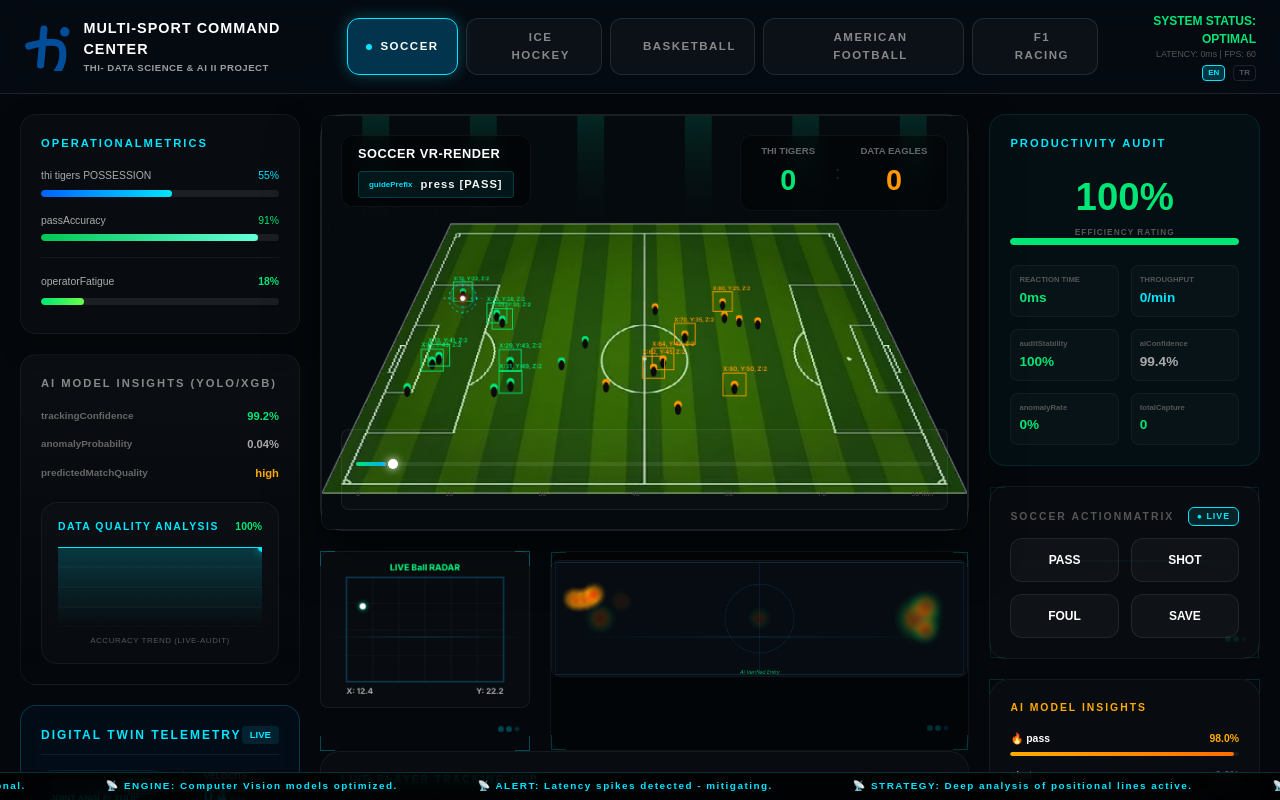
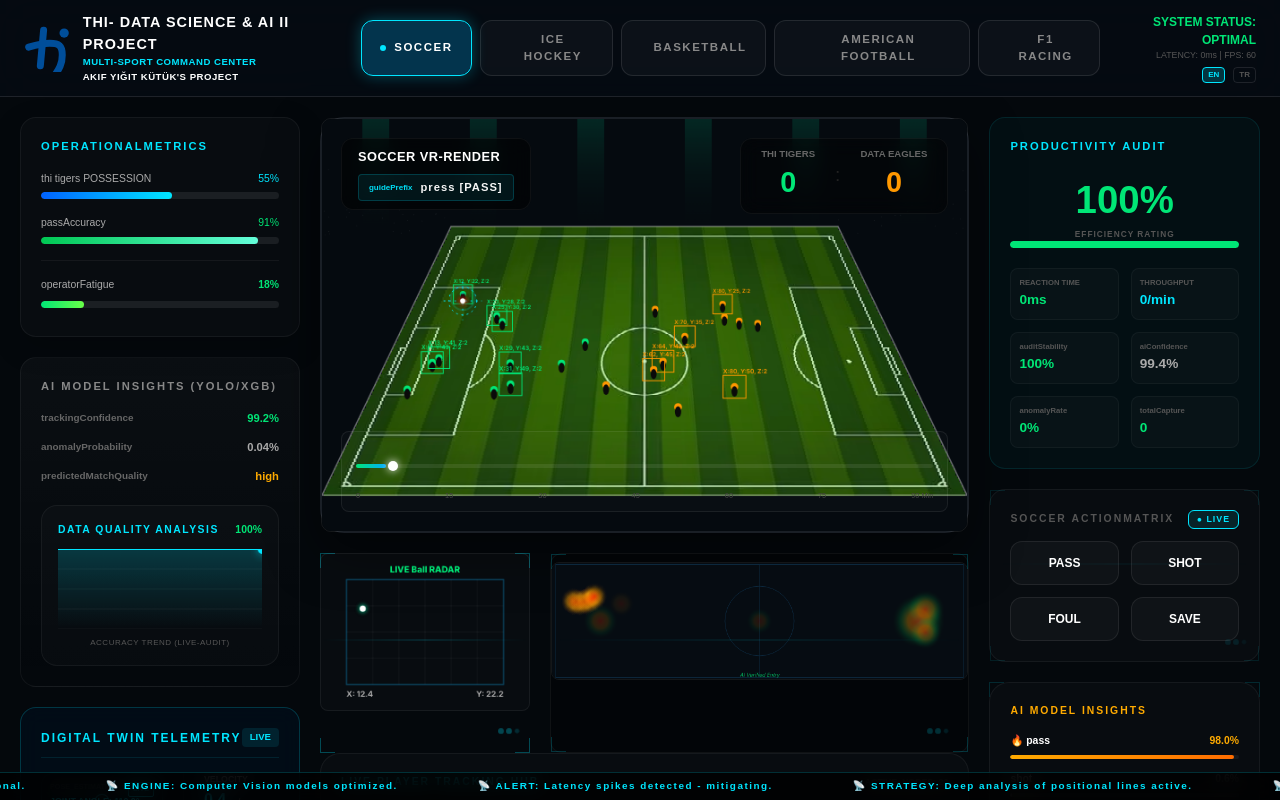
Before and after one commit to akifyigitkutuk/ai-sports-dashboard, a Next.js app: page / in a window 1280 px wide. Shown: the top 800 px of the page. Built offline with nearby package versions, Linux system fonts and the light colour scheme.

Commit message:
style: exactly match user's header structure and project title

```diff
--- a/src/app/page.tsx
+++ b/src/app/page.tsx
@@ -199,8 +199,9 @@ export default function Dashboard() {
             </svg>
           </div>
           <div>
-            <h1 style={{ fontSize: '0.9rem', fontWeight: 900, margin: 0, letterSpacing: '1px', textTransform: 'uppercase' }}>{t('title')}</h1>
-            <p style={{ fontSize: '0.6rem', color: '#fff', margin: 0, fontWeight: 700, letterSpacing: '0.5px', textTransform: 'uppercase', opacity: 0.6 }}>{t('subtitle')}</p>
+            <h1 style={{ fontSize: '0.9rem', fontWeight: 900, margin: 0, letterSpacing: '1px', textTransform: 'uppercase' }}>THI- Data Science & AI II Project</h1>
+            <p style={{ fontSize: '0.6rem', color: '#00e6ff', margin: 0, fontWeight: 700, letterSpacing: '0.5px' }}>{t('title')}</p>
+            <p style={{ fontSize: '0.6rem', color: '#fff', margin: 0, fontWeight: 700, letterSpacing: '0.5px', textTransform: 'uppercase' }}>Akif Yiğit Kütük's Project</p>
           </div>
         </div>
 
```
